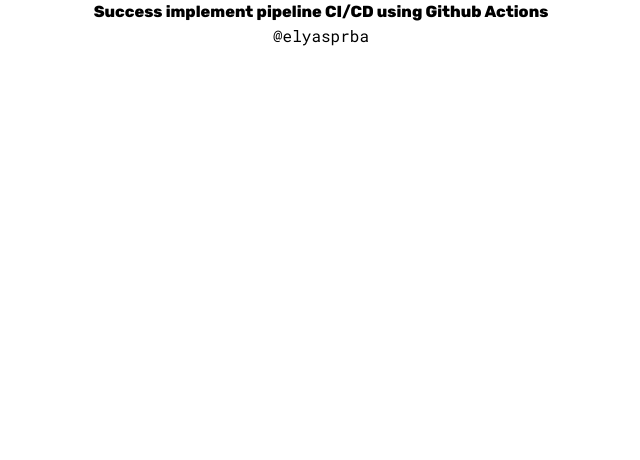
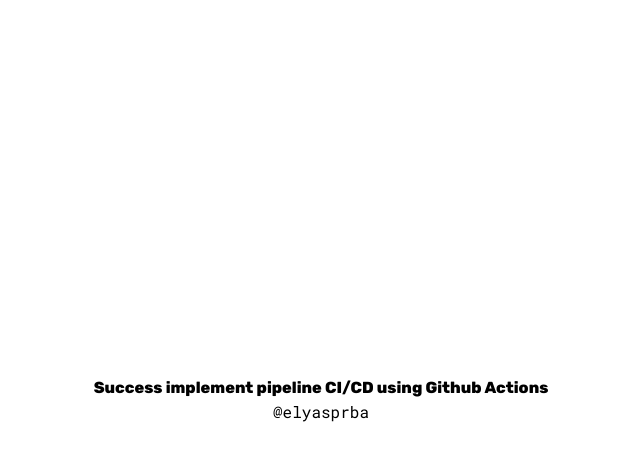
Before and after one commit to elyasprba/setupcicd, a React (Vite) app: page / in a window 1280 px wide. Shown: the top 460 px of the page, without its empty margins (319-959 px from the left). Built offline with nearby package versions, Linux system fonts and the light colour scheme.

Commit message:
feat/setup-docker (#15)
* feat/setup-docker

* fix: blank page

* fix

---------

Co-authored-by: elyasprba <elyasprba@Ts-MacBook-Pro.local>

```diff
--- a/src/App.css
+++ b/src/App.css
@@ -1,6 +1,10 @@
 #root {
   margin: 0 auto;
   text-align: center;
+  display: flex;
+  place-items: center;
+  justify-content: center;
+  min-height: 100vh;
 }
 
 h4 {
--- a/vite.config.ts
+++ b/vite.config.ts
@@ -5,6 +5,10 @@
   plugins: [react()],
   base: '/setupcicd/', // Add only this section
   server: {
+    host: '0.0.0.0',
+    port: 4200,
+  },
+  preview: {
     port: 4200,
   },
 });
```
Also changed, not shown: 2 other files (tests, documents, lock files or other folders).
